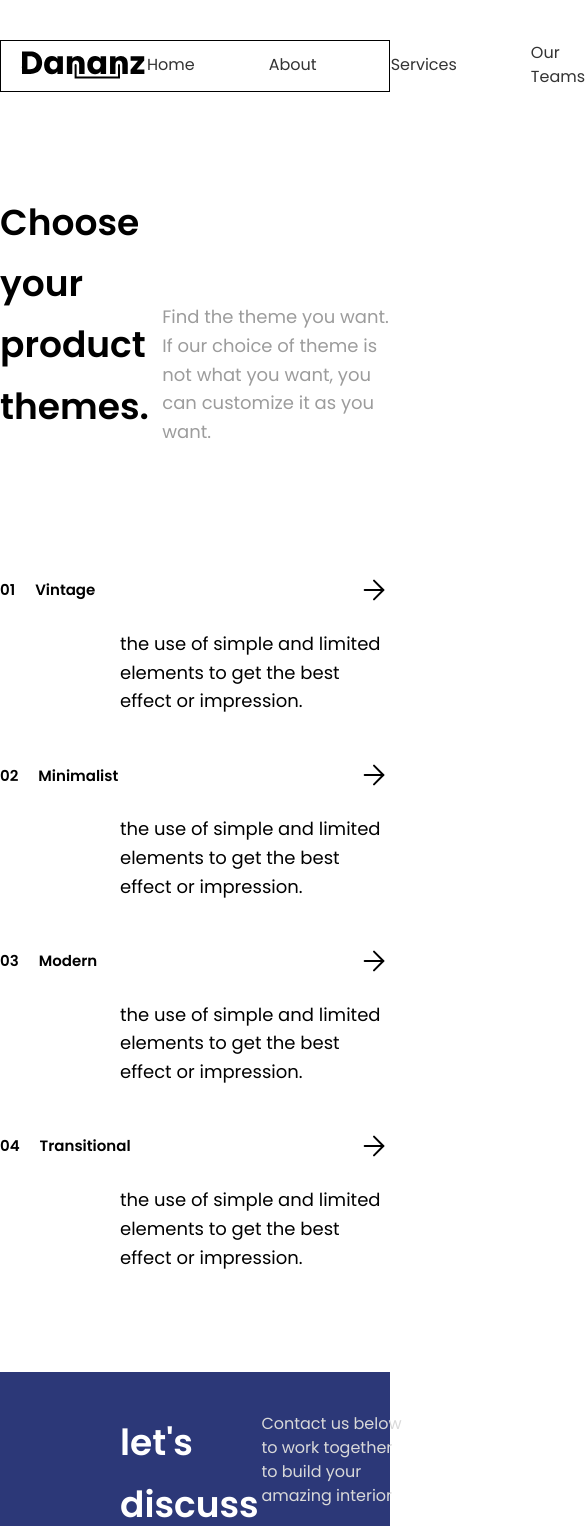
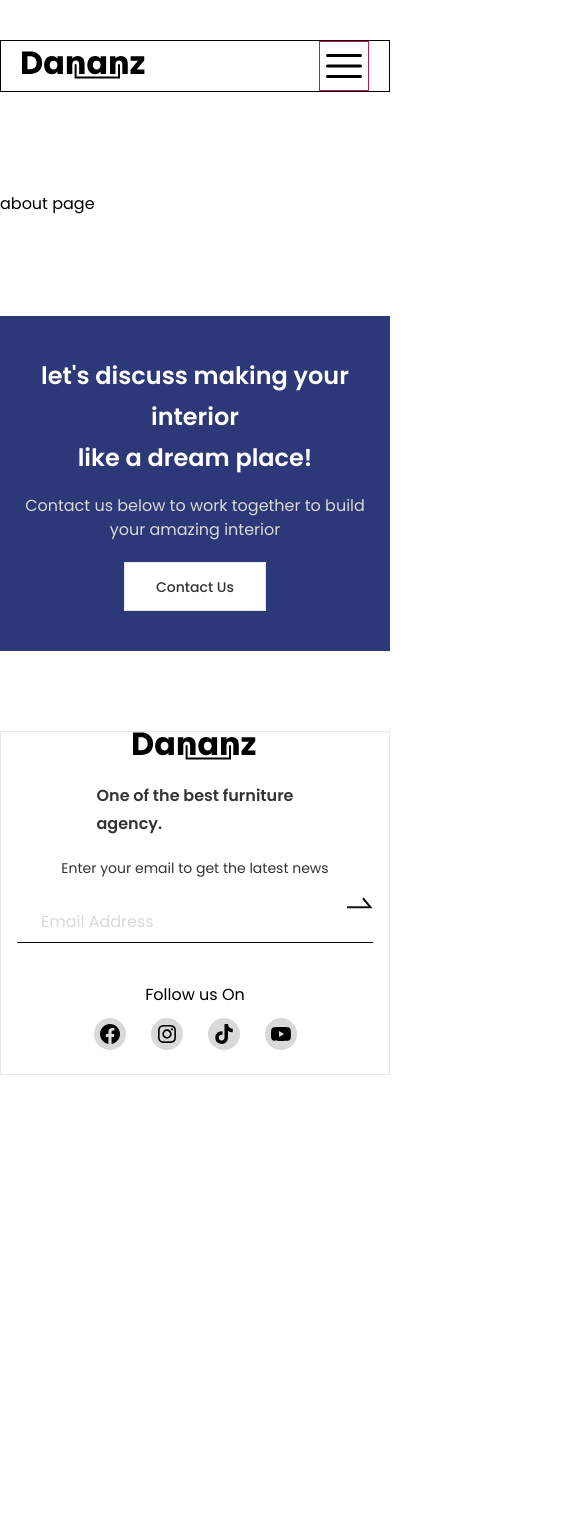
Before and after one commit to Nikita0x/project03, a Vue app in the folder my-project/: page /about in a window 390 px wide. Shown: the top 1526 px of the page, 585 px wide, since content can reach past the window. After the commit the page ends 1075 px from the top, so only its background shows below. Built offline with nearby package versions, Linux system fonts and the light colour scheme.

Commit message:
made header and footer responsive, added burger menu and modal

```diff
--- a/my-project/src/components/TheFooter.vue
+++ b/my-project/src/components/TheFooter.vue
@@ -1,14 +1,10 @@
-<script setup>
-import TheLogo from './TheLogo.vue';
-</script>
-
 
 <template>
-    <section class="mt-[100px] bg-primary container max-w-[1440px] mb-20 mx-auto px-[120px]">
-        <div class="flex justify-between py-10">
-            <h2 class="text-4xl font-semibold text-white leading-[170%]">let's discuss making your interior<br>like a dream place!</h2>
-            <div>
-                <p class="mb-5 text-grayscale_lightray">Contact us below to work together to build your<br> amazing interior</p>
+    <section class="mt-[100px] bg-primary container max-w-[1200px] mb-20 mx-auto  px-4 sm:px-[60px] md:px-[120px]">
+        <div class="flex flex-col justify-between py-10 sm:space-x-5 sm:flex-row">
+            <h2 class=" text-2xl text-center sm:text-start mb-4 sm:mb-0 md:text-xl lg:text-4xl font-semibold text-white leading-[170%]">let's discuss making your interior<br>like a dream place!</h2>
+            <div class="flex flex-col items-center sm:justify-center sm:items-start">
+                <p class="mb-5 text-center sm:text-start text-grayscale_lightray">Contact us below to work together to build your amazing interior</p>
                 <a href="#" class="inline-block text-sm font-medium capitalize text-grayscale">
                     <div class="flex justify-center items-center w-[142px] h-[49px] bg-white  hover:bg-primary hover:text-white active:bg-primary_active transition border">
                         <p>contact us</p>
@@ -18,20 +14,20 @@ import TheLogo from './TheLogo.vue';
         </div>
     </section>
 
-    <section class="container mx-auto max-w-[1440px] px-[120px]">
-        <div class="flex justify-between">
-            <div class="flex flex-col">
-                <TheLogo/>
-                <h2 class=" text-4xl font-semibold leading-[170%] text-grayscale">One of the best furniture<br> agency.</h2>
+    <section class="container mx-auto max-w-[1200px] px-4 sm:px-[60px] md:px-[120px] border">
+        <div class="flex flex-col justify-between sm:flex-row">
+            <div class="flex flex-col items-center mb-5 sm:mb-0 400px:items-start">
+                <TheLogo class="mb-5 -z-10 sm:md-0"/>
+                <h2 class=" text-base md:text-xl lg:text-4xl font-semibold leading-[170%] text-grayscale">One of the best furniture<br> agency.</h2>
             </div>
-            <div class="relative ">
-                <div class="flex mb-[23px] items-center">
-                    <svg class="mr-[10px]" xmlns="http://www.w3.org/2000/svg" width="14" height="15" fill="none"><ellipse cx="7" cy="7.18237" fill="#333" rx="7" ry="7.00879"/></svg>
-                    <p class="inline-block text-lg leading-[160%] text-grayscale">Enter  your email to get the latest news</p>
+            <div class="relative -z-10">
+                <div class="flex mb-[23px] flex-col 400px:flex-row items-center">
+                    <svg class="hidden 400px:block mr-[10px]" xmlns="http://www.w3.org/2000/svg" width="14" height="15" fill="none"><ellipse cx="7" cy="7.18237" fill="#333" rx="7" ry="7.00879"/></svg>
+                    <p class="inline-block text-sm text-center  sm:text-base leading-[160%] text-grayscale">Enter  your email to get the latest news</p>
                 </div>
                 <input type="text" placeholder="Email Address" class="px-6 py-2 w-full focus:outline-none   placeholder:text-base placeholder:leading-[160%] placeholder:text-grayscale_lightray border-b border-black">
-                <div class="flex justify-end">
-                    <div class="flex flex-col justify-end pt-10">
+                <div class="flex justify-center sm:justify-end">
+                    <div class="flex flex-col items-center justify-end pt-10">
                     <p class="mb-[11px]">Follow us On</p>
                     <div class="flex space-x-[25px]">
                         <a href="#">
@@ -84,3 +80,10 @@ import TheLogo from './TheLogo.vue';
         </div>
     </section>
 </template>
+
+
+
+
+<script setup>
+import TheLogo from './TheLogo.vue';
+</script>
--- a/my-project/src/components/TheHeader.vue
+++ b/my-project/src/components/TheHeader.vue
@@ -1,26 +1,192 @@
-<script setup>
-import TheLogo from './TheLogo.vue';
-</script>
-
 <template>
   <header
     class="mt-10 container max-w-[1200px] mx-auto mb-[100px] border border-black"
   >
-    <nav class="flex items-center justify-between">
+    <nav class="flex items-center justify-between md:justify-between">
       <TheLogo />
-      <ul class="flex text-grayscale items-center space-x-[74px]">
-        <router-link class="transition border-b-2 border-transparent hover:text-primary_hover hover:border-primary_hover" to="/">Home</router-link>
-        <router-link class="transition border-b-2 border-transparent hover:text-primary_hover hover:border-primary_hover" to="/about">About</router-link>
-        <li class="transition border-b-2 border-transparent hover:text-primary_hover hover:border-primary_hover "><a href="#">Services</a></li>
-        <li class="transition border-b-2 border-transparent hover:text-primary_hover hover:border-primary_hover"><a href="#">Our Teams</a></li>
+      <ul
+        class="hidden md:flex text-base text-grayscale items-center space-x-[20px] md:space-x-[40px] lg:space-x-[74px]"
+      >
+        <router-link
+          class="transition border-b-2 border-transparent hover:text-primary_hover hover:border-primary_hover"
+          to="/"
+          >Home</router-link
+        >
+        <router-link
+          class="transition border-b-2 border-transparent hover:text-primary_hover hover:border-primary_hover"
+          to="/about"
+          >About</router-link
+        >
+        <li
+          class="transition border-b-2 border-transparent hover:text-primary_hover hover:border-primary_hover"
+        >
+          <a href="#">Services</a>
+        </li>
+        <li
+          class="transition border-b-2 border-transparent hover:text-primary_hover hover:border-primary_hover"
+        >
+          <a href="#">Our Teams</a>
+        </li>
         <a href="#">
           <li
-            class="flex justify-center items-center w-[142px] h-[49px] border border-[#3C3C3C] hover:bg-primary_hover active:bg-primary_active bg-primary text-sm font-medium text-white transition "
+            class="flex justify-center items-center w-[142px] h-[49px] border border-[#3C3C3C] hover:bg-primary_hover active:bg-primary_active bg-primary text-sm font-medium text-white transition"
           >
             Contact Us
           </li>
         </a>
       </ul>
+
+
+      <!-- burger menu -->
+      <div class="z-30 flex items-center justify-center md:hidden">
+        <button
+          @click="burgerOpen = !burgerOpen"
+          id="button"
+          class="border w-[50px] h-[50px] border-pink-700"
+        >
+          <!-- burger icon -->
+          <svg
+            v-if="!burgerOpen"
+            xmlns="http://www.w3.org/2000/svg"
+            fill="none"
+            viewBox="0 0 24 24"
+            stroke-width="1.5"
+            stroke="currentColor"
+          >
+            <path
+              stroke-linecap="round"
+              stroke-linejoin="round"
+              d="M3.75 6.75h16.5M3.75 12h16.5m-16.5 5.25h16.5"
+            />
+          </svg>
+          <!-- close icon -->
+          <svg
+            v-if="burgerOpen"
+            xmlns="http://www.w3.org/2000/svg"
+            fill="none"
+            viewBox="0 0 24 24"
+            stroke-width="1.5"
+            stroke="currentColor"
+          >
+            <path
+              stroke-linecap="round"
+              stroke-linejoin="round"
+              d="M6 18L18 6M6 6l12 12"
+            />
+          </svg>
+        </button>
+
+        <!-- overlay-->
+        <div
+        @click.stop.prevent="burgerOpen = !burgerOpen"
+        @click.prevent="deactivate()"
+        ref="target"
+          v-if="burgerOpen"
+          class="fixed inset-0 bg-black bg-opacity-25 backdrop-blur-sm"
+        >
+        <!-- transition -->
+          <div
+          id="burgerMenu"
+          @click.stop.prevent="console.log('menu')"
+          class="fixed right-0 h-full w-[250px] 400px:w-[400px] bg-white">
+            <!-- button -->
+            <div class="flex justify-end pr-5 mt-10 border">
+              <button
+                v-if="burgerOpen"
+                tabindex="1"
+                @click="burgerOpen = !burgerOpen"
+                @click.prevent="deactivate()"
+                id="button"
+                class="border w-[50px] h-[50px] border-emerald-700 z-10 focus:outline-dashed outline-4 outline-primary"
+              >
+                <!-- burger icon -->
+                <svg
+                  v-if="!burgerOpen"
+                  xmlns="http://www.w3.org/2000/svg"
+                  fill="none"
+                  viewBox="0 0 24 24"
+                  stroke-width="1.5"
+                  stroke="currentColor"
+                >
+                  <path
+                    stroke-linecap="round"
+                    stroke-linejoin="round"
+                    d="M3.75 6.75h16.5M3.75 12h16.5m-16.5 5.25h16.5"
+                  />
+                </svg>
+                <!-- close icon -->
+                <svg
+                  v-if="burgerOpen"
+                  xmlns="http://www.w3.org/2000/svg"
+                  fill="none"
+                  viewBox="0 0 24 24"
+                  stroke-width="1.5"
+                  stroke="currentColor"
+                >
+                  <path
+                    stroke-linecap="round"
+                    stroke-linejoin="round"
+                    d="M6 18L18 6M6 6l12 12"
+                  />
+                </svg>
+              </button>
+            </div>
+          <!-- content -->
+          <div class="flex flex-col items-center justify-center mt-5 space-y-3 text-2xl ">
+
+          <router-link
+          id="home"
+          v-on:click="burgerOpen = !burgerOpen"
+          class="p-5 transition border-b-2 border-transparent hover:text-primary_hover hover:border-primary_hover focus:outline-dashed outline-4 outline-primary"
+          to="/"
+          >Home</router-link
+        >
+        <router-link
+          class="p-5 transition border-b-2 border-transparent hover:text-primary_hover hover:border-primary_hover focus:outline-dashed outline-4 outline-primary"
+          to="/about"
+          >About</router-link
+        >
+        <router-link
+          class="p-5 transition border-b-2 border-transparent hover:text-primary_hover hover:border-primary_hover focus:outline-dashed outline-4 outline-primary"
+          to="/about"
+          >Services</router-link
+        >
+        <router-link
+          class="p-5 transition border-b-2 border-transparent hover:text-primary_hover hover:border-primary_hover focus:outline-dashed outline-4 outline-primary"
+          to="/about"
+          >Our teams</router-link
+        >
+        <router-link
+          class="flex p-5 text-center text-white transition border-b-2 border-transparent hover:bg-primary_hover active:bg-primary_active bg-primary focus:outline-dashed outline-4 outline-primary"
+          to="/about"
+          >Contact Us</router-link
+        >
+      </div>
+
+
+
+          </div>
+        </div>
+      </div>
     </nav>
   </header>
 </template>
+
+<script setup>
+import TheLogo from './TheLogo.vue';
+import { ref } from 'vue';
+import { useFocusTrap } from '@vueuse/integrations/useFocusTrap'
+
+const burgerOpen = ref(false);
+
+// focus trap
+const target = ref()
+const { hasFocus, activate, deactivate } = useFocusTrap(target, { immediate: true })
+
+</script>
+
+<style>
+
+
+
+</style>
--- /dev/null
+++ b/my-project/src/components/pages/about/TheAbout.vue
@@ -0,0 +1,8 @@
+<script setup>
+</script>
+
+
+
+<template>
+  <div>about page</div>
+</template>
--- a/my-project/src/components/pages/home/AttractiveFurniture.vue
+++ b/my-project/src/components/pages/home/AttractiveFurniture.vue
@@ -8,7 +8,7 @@ import TitleWithLine from "../../TitleWithLine.vue";
     <section class="px-[20px] absolute z-10 container mx-auto max-w-[890px] bg-white">
       <TitleWithLine
         title="service"
-        :left="'left-[70px]'"
+        :left="'left-[80px]'"
         :top="`top-[10px]`"
         :width="'w-[45vw]'"
       />
--- a/my-project/src/components/pages/home/TheHomePage.vue
+++ b/my-project/src/components/pages/home/TheHomePage.vue
@@ -23,8 +23,8 @@ import ChooseYourProductThemes from './ChooseYourProductThemes.vue';
       :right="`md:right-[-190px]`"
     />
     <AttractiveFurniture />
-    <TitleWithLine :title="`product`" :width="`w-[529px] max-w-400px`" :top="`top-[11px]`" :left="`left-[10%]`" />
-    <ChooseYourProductThemes class="mb-[160px]" />
+    <TitleWithLine class="px-[20px]" :title="`product`" :width="`w-[45vw] max-w-400px`" :top="`top-[11px]`" :left="`left-[90px]`" />
+    <ChooseYourProductThemes class="mb-[160px] border border-red-300" />
     <TitleWithLine :title="`material`" :width="`w-[529px] max-w-400px`" :top="`top-[11px]`" :left="`left-[10%]`" />
     <ChoiceOfMaterials class="pb-[20px]" />
 </template>
--- a/my-project/src/router/index.js
+++ b/my-project/src/router/index.js
@@ -1,10 +1,10 @@
 import { createRouter, createWebHistory } from "vue-router";
-import ChooseYourProductThemesVue from '../components/pages/home/ChooseYourProductThemes.vue';
+import TheAbout from '../components/pages/about/TheAbout.vue';
 import TheHomePage from "../components/pages/home/TheHomePage.vue"
 
 const routes = [
     {path: '/', name: 'TheHomePage', component: TheHomePage},
-    {path: '/about', name: 'About', component:ChooseYourProductThemesVue},
+    {path: '/about', name: 'About', component:TheAbout},
 ]
 
 const router = createRouter({
--- a/package.json
+++ b/package.json
@@ -1,5 +1,8 @@
 {
   "dependencies": {
+    "@vueuse/core": "^10.2.1",
+    "@vueuse/integrations": "^10.2.1",
+    "focus-trap": "^7.5.2",
     "vue-router": "^4.2.2"
   }
 }
```
Also changed, not shown: 1 other file (tests, documents, lock files or other folders).
